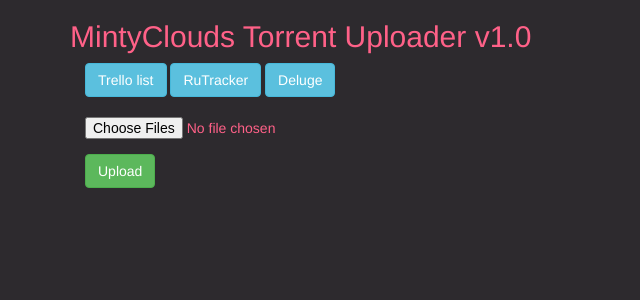
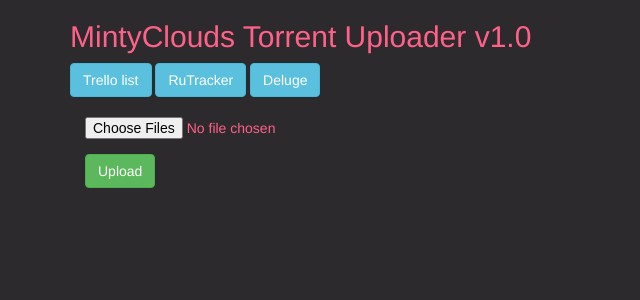
Before and after one commit to MintyClouds/mintyclouds-torrent-uploader, a Flask app: page / in a window 1280 px wide. Shown: the top 300 px of the page, without its empty margins (0-640 px from the left). Run offline with Flask 2, Linux system fonts and the light colour scheme; some libraries are stand-ins or nearby versions.

Commit message:
change column behavior

```diff
--- a/templates/index.html
+++ b/templates/index.html
@@ -22,7 +22,7 @@
 </div>
 
 <div class="container">
-    <div class="col-xs-4">
+    <div class="col-4">
         <a href="https://trello.com/b/HtzSCsie" class="btn btn-info" role="button">Trello list</a>
         <a href="https://rutracker.org/forum/index.php" class="btn btn-info" role="button">RuTracker</a>
         <a href="https://mintyclouds.in/deluge/" class="btn btn-info" role="button">Deluge</a>
```
